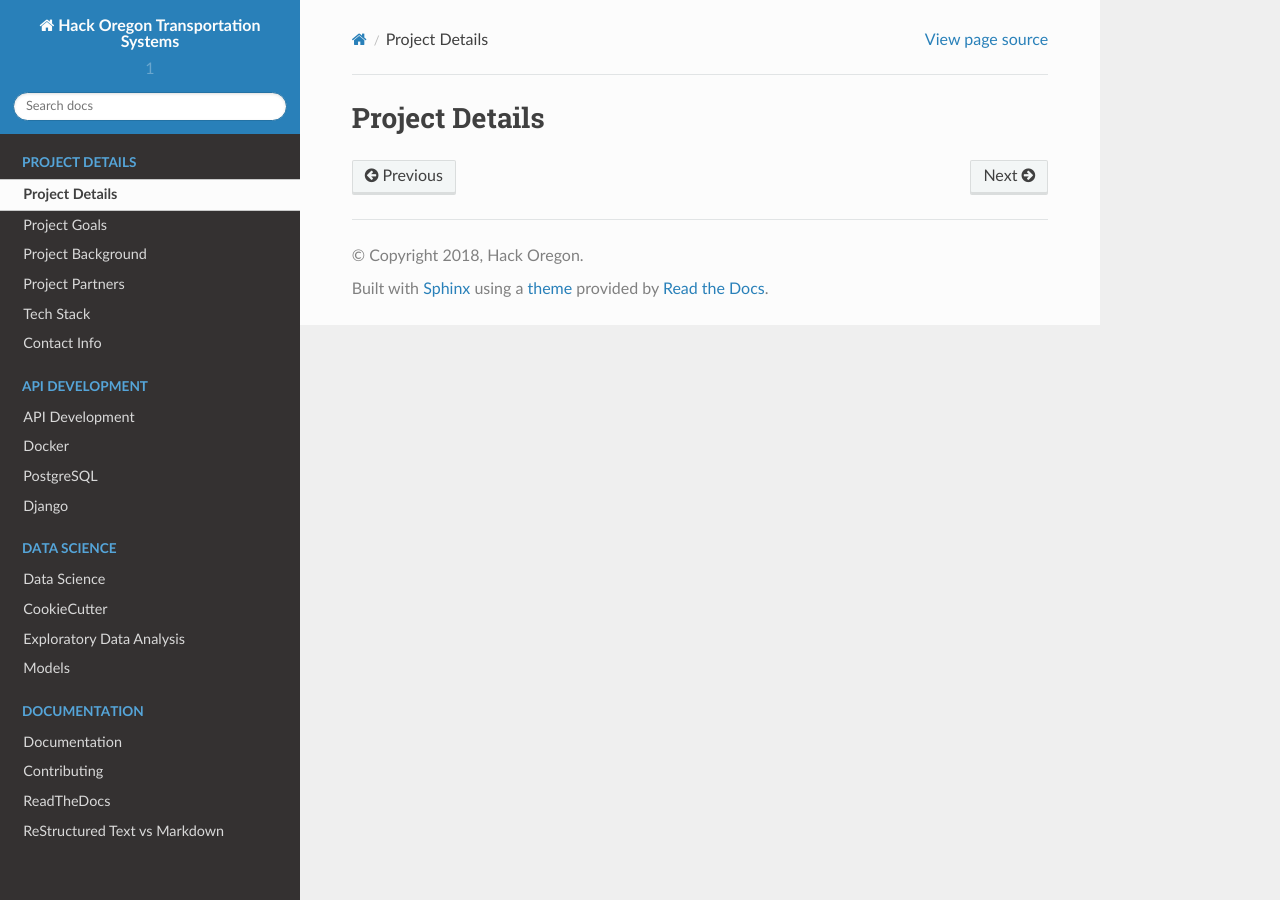
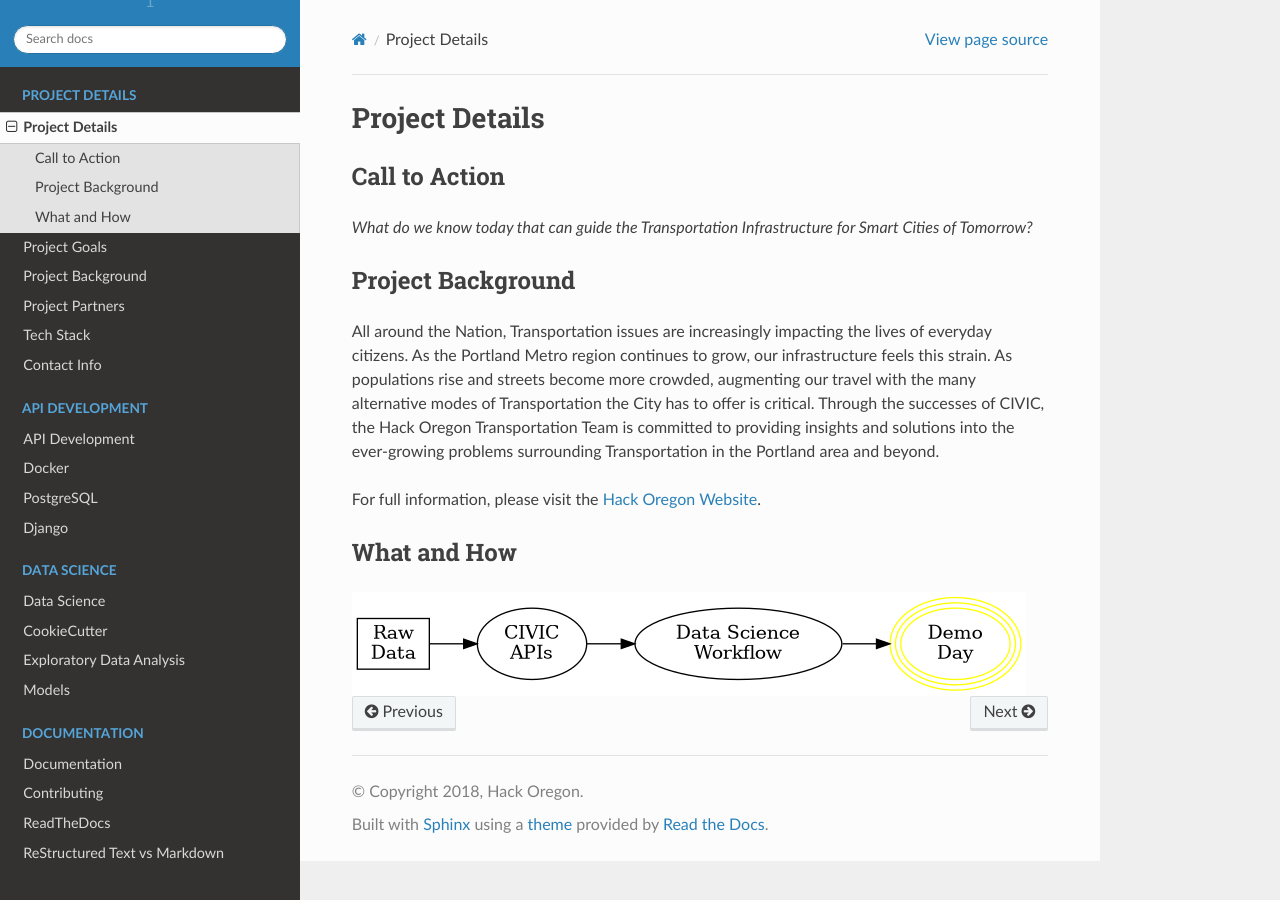
Before and after one commit to hackoregon/transportation-systems, a Sphinx documentation site: the page built from docs/source/project-details.rst, in a window 1280 px wide. Built offline with Sphinx 7.4.7 and the Read the Docs theme 2.0.0, drawn with Linux system fonts in a browser that asks for light colours.

Commit message:
Adding project details along with graphviz dependency

```diff
--- a/docs/source/conf.py
+++ b/docs/source/conf.py
@@ -22,7 +22,7 @@
 # sys.path.insert(0, os.path.abspath('.'))
 
 from recommonmark.parser import CommonMarkParser
-
+import sys, os
 
 # -- General configuration ------------------------------------------------
 
@@ -33,11 +33,13 @@ from recommonmark.parser import CommonMarkParser
 # Add any Sphinx extension module names here, as strings. They can be
 # extensions coming with Sphinx (named 'sphinx.ext.*') or your custom
 # ones.
+sys.path.append(os.path.abspath('exts'))
 extensions = ['sphinx.ext.autodoc',
     'sphinx.ext.doctest',
     'sphinx.ext.intersphinx',
     'sphinx.ext.todo',
     'sphinx.ext.coverage',
+    'sphinx.ext.graphviz',
     'sphinx.ext.mathjax',
     'sphinx.ext.ifconfig',
     'sphinx.ext.viewcode',
--- a/docs/source/project-details.rst
+++ b/docs/source/project-details.rst
@@ -1,3 +1,25 @@
 ================
 Project Details
 ================
+
+Call to Action
+---------------
+`What do we know today that can guide the Transportation Infrastructure for Smart Cities of Tomorrow?`
+
+Project Background
+-------------------
+All around the Nation, Transportation issues are increasingly impacting the lives of everyday citizens. As the Portland Metro region continues to grow, our infrastructure feels this strain. As populations rise and streets become more crowded, augmenting our travel with the many alternative modes of Transportation the City has to offer is critical. Through the successes of CIVIC, the Hack Oregon Transportation Team is committed to providing insights and solutions into the ever-growing problems surrounding Transportation in the Portland area and beyond.
+
+For full information, please visit the `Hack Oregon Website <http://www.hackoregon.org/project-descriptions/>`_.
+
+What and How
+-------------
+
+.. graphviz::
+
+    digraph ProjectFlow {
+        rankdir="LR";
+        "Raw\nData" -> "CIVIC\nAPIs" -> "Data Science\nWorkflow" -> "Demo\nDay";
+        "Raw\nData" [shape=polygon,sides=4]
+        "Demo\nDay" [peripheries=3,color=yellow];
+    }
```
Also changed, not shown: docs/source/index.rst (+7 -2 lines).
